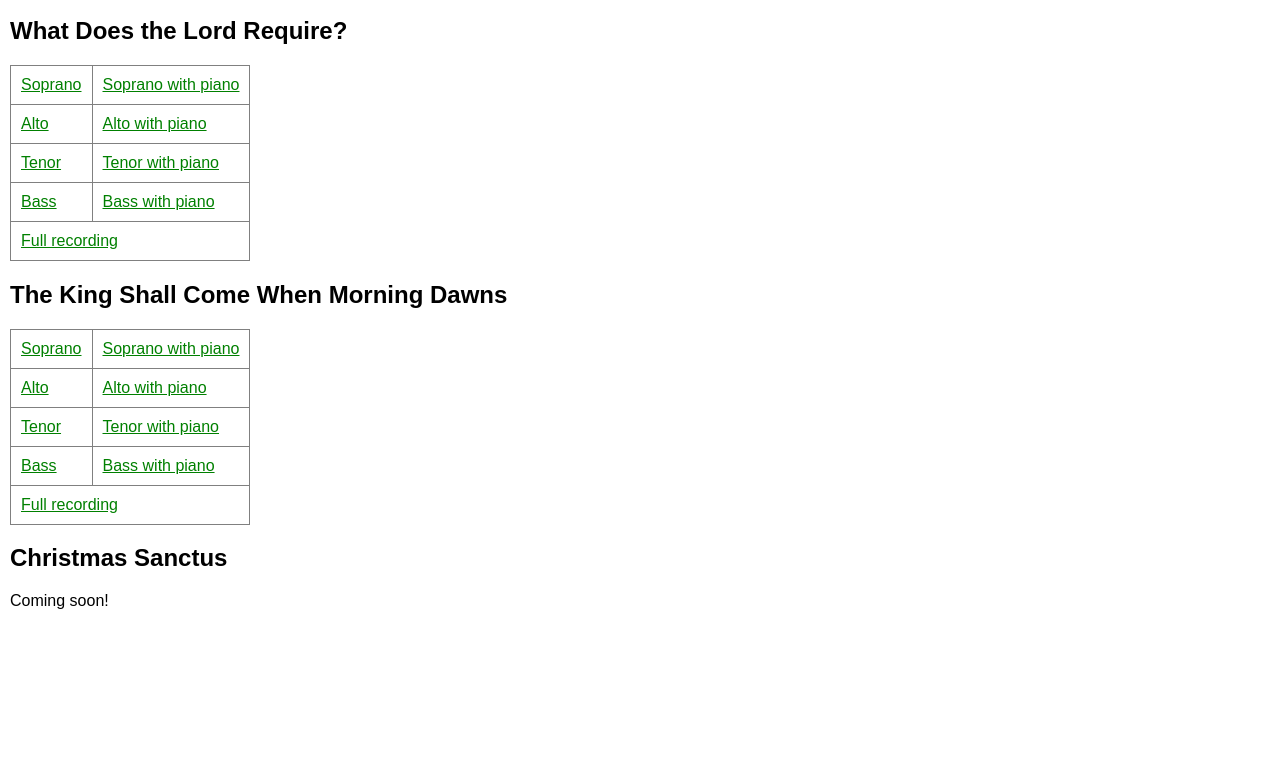
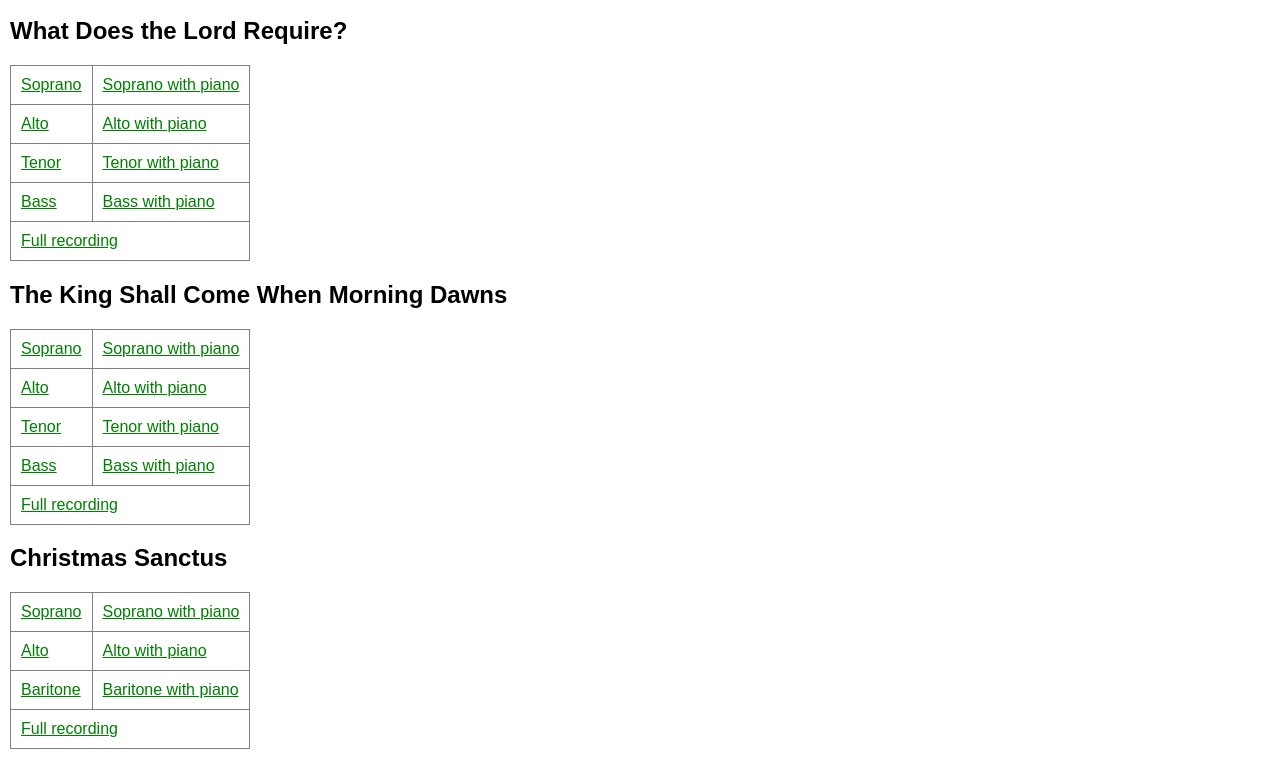
Before and after one commit to BradleyKH/ctk2021, a plain HTML site: page index.html in a window 1280 px wide. Shown: the part 199-958 px from the top of the page. Before the commit the page ends 825 px from the top, so only its background shows below. Drawn offline with Linux system fonts and the light colour scheme.

Commit message:
Christmas Sanctus

```diff
--- a/index.html
+++ b/index.html
@@ -66,7 +66,26 @@
             </table>
 
             <h2>Christmas Sanctus</h2>
-            <p>Coming soon!</p>
+
+            <table>
+                <tbody>
+                    <tr>
+                        <td><a href="Christmas Sanctus/soprano.mp3">Soprano</a></td>
+                        <td><a href="Christmas Sanctus/soprano with piano.mp3">Soprano with piano</a></td>
+                    </tr>
+                    <tr>
+                        <td><a href="Christmas Sanctus/alto.mp3">Alto</a></td>
+                        <td><a href="Christmas Sanctus/alto with piano.mp3">Alto with piano</a></td>
+                    </tr>
+                    <tr>
+                        <td><a href="Christmas Sanctus/baritone.mp3">Baritone</a></td>
+                        <td><a href="Christmas Sanctus/baritone with piano.mp3">Baritone with piano</a></td>
+                    </tr>
+                    <tr>
+                        <td colspan="2"><a href="Christmas Sanctus/Christmas Sanctus.mp3">Full recording</a></td>
+                    </tr>
+                </tbody>
+            </table>
         </main>
     </body>
 </html>
```
Also changed, not shown: 8 other files.
